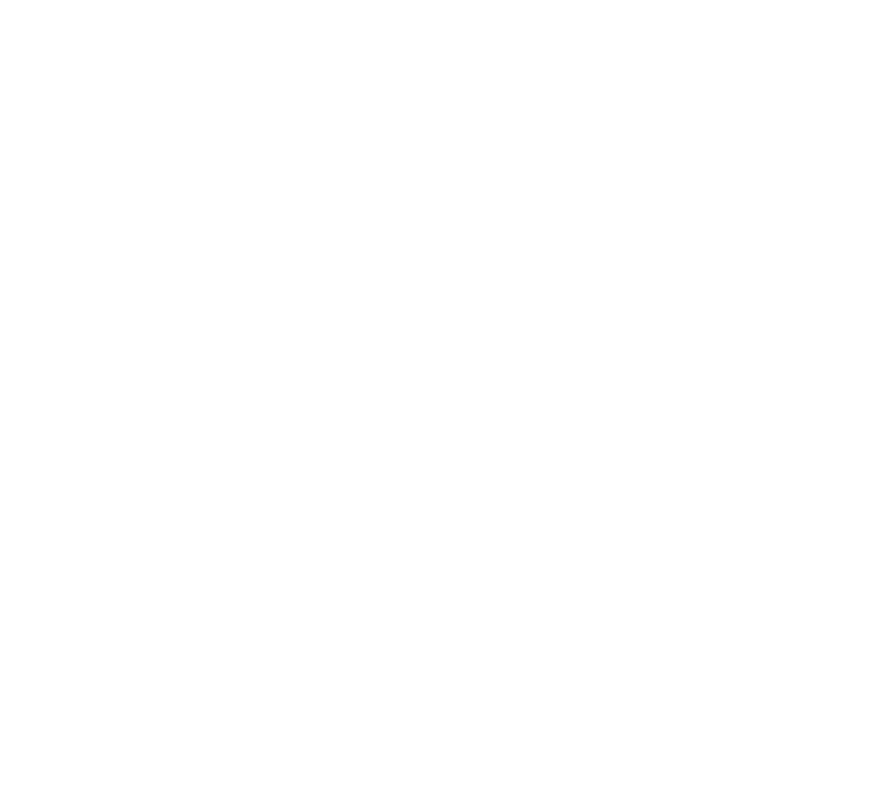
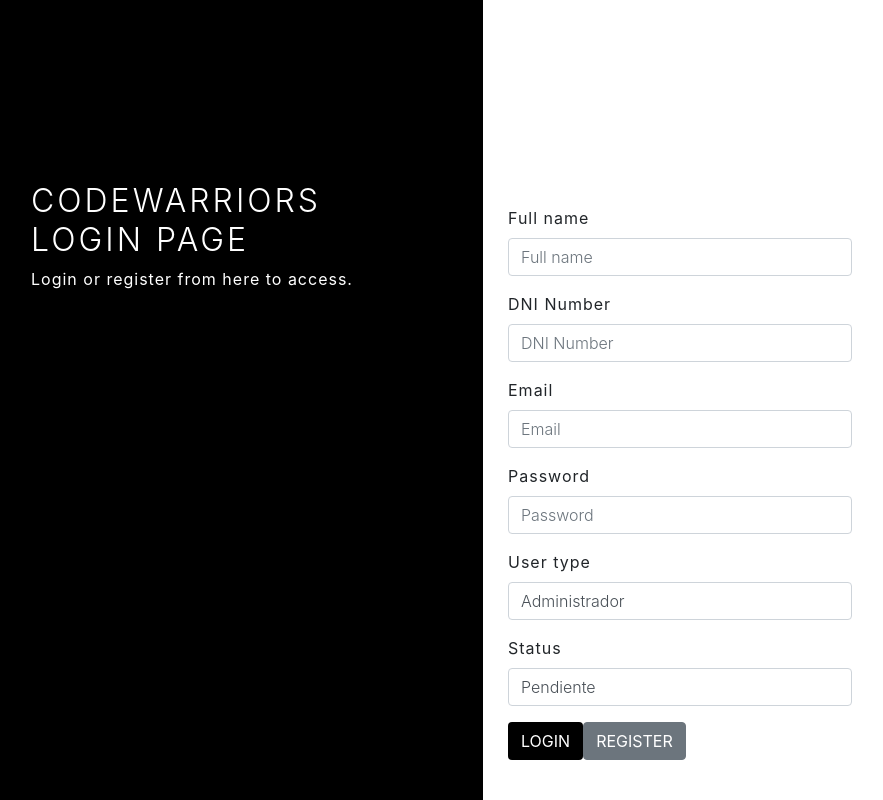
Before and after one commit to dgquintero/CodeWarriors-Ciclo4, a React (Create React App) app in the folder Frontend/: page /Register in a window 1280 px wide. Before the commit this address had no page. Shown: the whole page, without its empty margins (29-912 px from the left). Built offline with nearby package versions, Linux system fonts and the light colour scheme.

Commit message:
Update frontend for login and register for users

```diff
--- a/Frontend/package.json
+++ b/Frontend/package.json
@@ -15,6 +15,7 @@
     "react": "^17.0.2",
     "react-apollo": "^3.1.5",
     "react-dom": "^17.0.2",
+    "react-loading": "^2.0.3",
     "react-router-dom": "^6.0.2",
     "react-scripts": "4.0.3",
     "web-vitals": "^1.1.2"
--- a/Frontend/src/App.css
+++ b/Frontend/src/App.css
@@ -100,3 +100,8 @@
   background-color: rgba(0, 0, 0, 0.808) !important;
   color: rgb(255, 255, 255) !important;
 }
+
+a, a:hover, a:focus, a:active {
+  text-decoration: none !important;
+  color: inherit !important;
+}
--- a/Frontend/src/App.js
+++ b/Frontend/src/App.js
@@ -4,14 +4,16 @@
 import "bootswatch/dist/lux/bootstrap.min.css"
 
 
-import Login from './components/Login'
-import UserList from './components/UserList'
+import Login from './components/Login/Login'
+import RegisterForm from "./components/Users/UserForm";
+import UserList from './components/Users/UserList'
 
 function App() {
   return (
     <BrowserRouter>
       <Routes>
         <Route exact path="/" element={<Login/>}/>
+        <Route exact path="/Register" element={<RegisterForm/>}/>
         <Route exact path="/Users" element={<UserList/>}/>
       </Routes>
     </BrowserRouter>
--- /dev/null
+++ b/Frontend/src/components/Login/Login.js
@@ -0,0 +1,39 @@
+import React from "react";
+
+
+function Login() {
+      return (
+        <div>
+          <link href="//maxcdn.bootstrapcdn.com/bootstrap/4.0.0/css/bootstrap.min.css" rel="stylesheet" id="bootstrap-css" />
+          {/*---- Include the above in your HEAD tag --------*/}
+          <div className="sidenav">
+            <div className="login-main-text">
+              <h2>CodeWarriors<br /> Login Page</h2>
+              <p>Login or register from here to access.</p>
+            </div>
+          </div>
+          <div className="main">
+            <div className="col-md-6 col-sm-12">
+              <div className="login-form">
+                <form>
+                  <div className="form-group">
+                    <label>User Name</label>
+                    <input type="text" className="form-control" placeholder="User Name" />
+                  </div>
+                  <div className="form-group">
+                    <label>Password</label>
+                    <input type="password" className="form-control" placeholder="Password" />
+                  </div>
+                  <button type="submit" className="btn btn-black">Login</button>
+                  <button type="submit" className="btn btn-secondary">
+                    <a href="/Register"> Register </a>
+                  </button>
+                </form>
+              </div>
+            </div>
+          </div>
+        </div>
+      );
+    }
+
+  export default Login
--- /dev/null
+++ b/Frontend/src/components/Users/UserForm.js
@@ -0,0 +1,67 @@
+import React from "react";
+
+
+function RegisterForm() {
+      return (
+        <div>
+          <link href="//maxcdn.bootstrapcdn.com/bootstrap/4.0.0/css/bootstrap.min.css" rel="stylesheet" id="bootstrap-css" />
+          {/*---- Include the above in your HEAD tag --------*/}
+          <div className="sidenav">
+            <div className="login-main-text">
+              <h2>CodeWarriors<br /> Login Page</h2>
+              <p>Login or register from here to access.</p>
+            </div>
+          </div>
+          <div className="main">
+            <div className="col-md-6 col-sm-12">
+              <div className="login-form">
+                <form>
+                  <div className="form-group">
+                    <label>Full name</label>
+                    <input type="text" className="form-control" placeholder="Full name" />
+                  </div>
+
+                  <div className="form-group">
+                    <label>DNI Number</label>
+                    <input type="number" className="form-control" placeholder="DNI Number" />
+                  </div>
+
+                  <div className="form-group">
+                    <label>Email</label>
+                    <input type="email" className="form-control" placeholder="Email" />
+                  </div>
+
+                  <div className="form-group">
+                    <label>Password</label>
+                    <input type="password" className="form-control" placeholder="Password" />
+                  </div>
+
+                  <div className="form-group">
+                    <label>User type</label>
+                    <select className="form-control">
+                        <option value="Administrador">Administrador</option>
+                        <option value="Lider">Lider</option>
+                        <option value="Estudiante">Estudiante</option>
+                    </select>
+                  </div>
+
+                  <div className="form-group">
+                    <label>Status</label>
+                    <select className="form-control">
+                        <option value="Pendiente">Pendiente</option>
+                    </select>
+                  </div>
+
+                  <button type="submit" className="btn btn-black">
+                      <a href="/"> Login </a>
+                  </button>
+                  <button type="submit" className="btn btn-secondary">Register</button>
+                </form>
+              </div>
+            </div>
+          </div>
+        </div>
+      );
+    }
+
+  export default RegisterForm
--- /dev/null
+++ b/Frontend/src/components/Users/UserList.js
@@ -0,0 +1,47 @@
+import React from 'react'
+import { useQuery } from '@apollo/react-hooks';
+// import { gql, useQuery } from "@apollo/client";
+import Navigation from '../Navbar';
+import { GET_Users } from '../../graphql/Users/queries';
+
+
+const UserList = () => {
+
+    const { loading, error, data } = useQuery(GET_Users)
+    if (loading) return <p> Loading users ... </p>
+    if (error) return <p>{error.message}</p>;
+    console.log(data)
+
+    return (
+        <div className="row">
+            <Navigation/>
+            <div className="col-md-6 offset-md-3">
+                <table>
+                    <thead>
+                        <tr>
+                            <th>Nombre</th>
+                            <th>Identificación</th>
+                            <th>Email</th>
+                            <th>Rol</th>
+                            <th>Estado</th>
+                        </tr>
+                    </thead>
+
+                    <tbody>
+                        {data.allUsers.map(({_id, full_name, cc, email, user_type, status}) => (
+                            <tr key={_id}>
+                                <td>{full_name}</td>
+                                <td>{cc}</td>
+                                <td>{email}</td>
+                                <td>{user_type}</td>
+                                <td>{status}</td>
+                            </tr>
+                        ))}
+                    </tbody>
+                </table>
+            </div>
+        </div>
+    )
+}
+
+export default UserList;
--- /dev/null
+++ b/Frontend/src/graphql/Users/queries.js
@@ -0,0 +1,18 @@
+// import {gql} from 'apollo-boost'
+import {gql} from '@apollo/client'
+
+const GET_Users = gql`
+    query Users {
+        allUsers {
+            _id
+            full_name
+            cc
+            email
+            password
+            user_type
+            status
+        }
+    }
+`;
+
+export {GET_Users};
```
Also changed, not shown: Frontend/src/graphql/Users/mutations.js (added), Frontend/src/index.css (line endings or trailing spaces), 1 other file (tests, documents, lock files or other folders).
